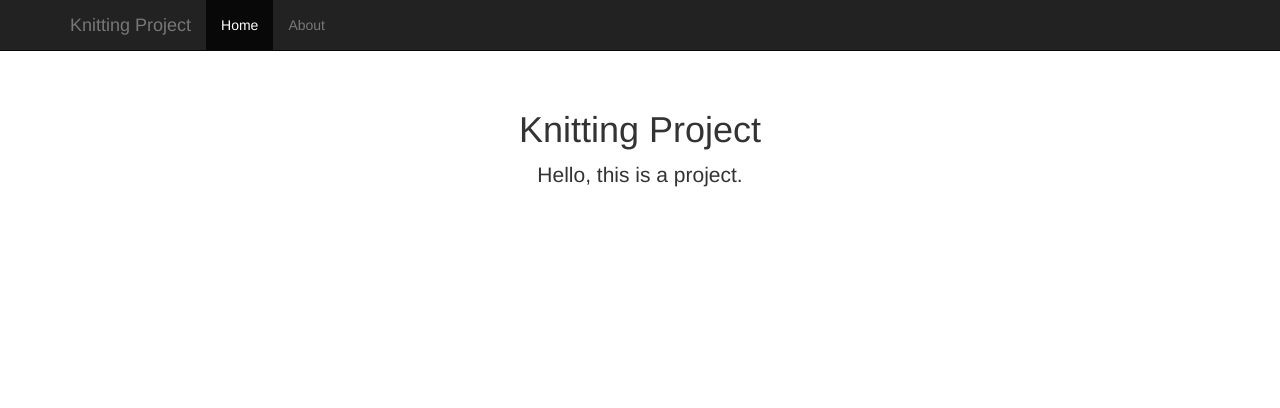
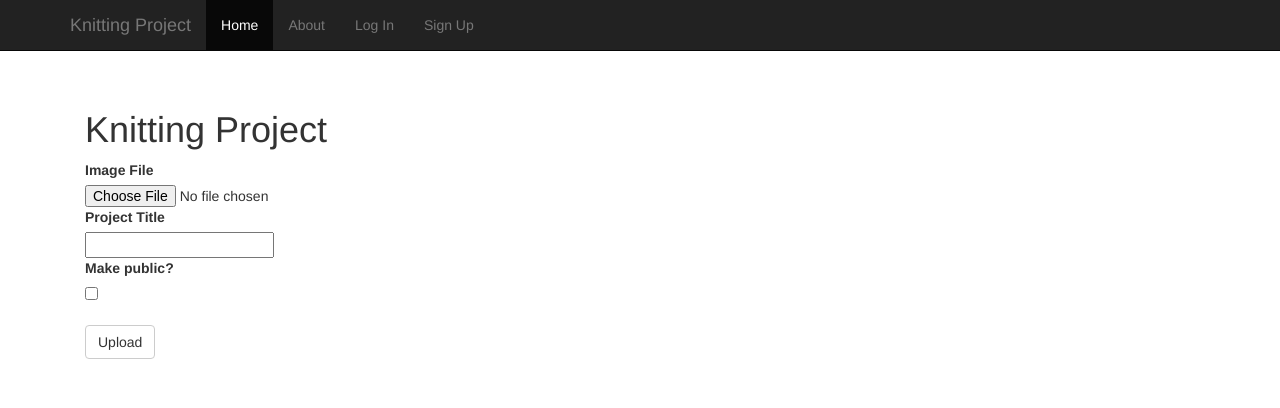
Before and after one commit to connienguyen/knitting, a Flask app: page /upload in a window 1280 px wide. Shown: the top 408 px of the page. Run offline with Flask 2, Linux system fonts and the light colour scheme; the visitor is signed in with stand-in values (Sample User, id 1); some libraries are stand-ins or nearby versions.

Commit message:
Upload file still not working properly.

```diff
--- a/project/app.py
+++ b/project/app.py
@@ -1,14 +1,18 @@
 import os
 import sqlite3
 from flask import g, Flask, session, render_template, flash, request, redirect, url_for
-from flask.ext.login import LoginManager, login_user, logout_user, login_required
-from models import User
+from flask.ext.login import LoginManager, current_user, login_user, logout_user, login_required
+from models import User, Project
 from models import db
 from werkzeug.contrib.fixers import ProxyFix
-from forms import RegistrationForm, LoginForm
+from werkzeug.utils import secure_filename
+from forms import RegistrationForm, LoginForm, UploadForm
+
+UPLOAD_FOLDER = '/var/www/connie.luperlabs.com/project/uploads/'
 
 app = Flask(__name__)
 app.secret_key = 'Super secret key'
+app.config['UPLOAD_FOLDER'] = UPLOAD_FOLDER
 
 login_manager = LoginManager()
 login_manager.init_app(app)
@@ -40,6 +44,8 @@
 
 @app.route("/login", methods=['GET', 'POST'])
 def login():
+    if current_user.is_authenticated():
+	return redirect(url_for('dashboard'))
     form = LoginForm(request.form)
     if request.method == 'POST' and form.validate():
 	login_user(form.user)
@@ -66,7 +72,9 @@
 @app.route("/dashboard")
 @login_required
 def dashboard():
-    return render_template('dashboard.html')
+    user_id = session.get('user_id')
+    projects = Project.query.filter_by(created_by=user_id).all()
+    return render_template('dashboard.html', projects=projects)
 
 @app.route("/tagged")
 def tagged():
@@ -76,9 +84,19 @@
 def project():
     return render_template('project.html')
 
-@app.route("/upload")
+@app.route("/upload", methods=['GET', 'POST'])
 def upload():
-    return render_template('upload.html')
+    form = UploadForm(request.form)
+    if request.method == 'POST' and form.validate():
+	image = request.files['file']
+	if file:
+	    filename = secure_filename(image.name)
+	    image_data = request.files[image.name].read()
+	    open(os.path.join(app.config['UPLOAD_FOLDER'], form.image.name), 'w').write(image_data)
+	    flash('You have uploaded a file')
+	    return redirect(url_for('dashboard'))
+	return render_template('upload.html', form = form)
+    return render_template('upload.html', form = form)
 
 app.wsgi_app = ProxyFix(app.wsgi_app)
 
--- a/project/forms.py
+++ b/project/forms.py
@@ -1,4 +1,4 @@
-from wtforms import Form, BooleanField, TextField, PasswordField, validators
+from wtforms import Form, BooleanField, FileField, TextField, PasswordField, validators
 from models import User
 
 class RegistrationForm(Form):
@@ -37,3 +37,9 @@
 
         self.user = user
 	return True
+
+class UploadForm(Form):
+    image = FileField('Image File', [
+	validators.Required()])
+    title = TextField('Project Title', [validators.Length(min=6, max=120)])
+    public = BooleanField('Make public?')
--- a/project/static/css/style.css
+++ b/project/static/css/style.css
@@ -3,5 +3,5 @@
 }
 .starter-template {
   padding: 40px 15px;
-  text-align: center;
+  text-align: left;
 }
--- a/project/templates/base.html
+++ b/project/templates/base.html
@@ -25,14 +25,17 @@
             <span class="icon-bar"></span>
             <span class="icon-bar"></span>
           </button>
-          <a class="navbar-brand" href="#">Knitting Project</a>
+          <a class="navbar-brand" href="{{url_for('index')}}">Knitting Project</a>
         </div>
         <div class="collapse navbar-collapse">
           <ul class="nav navbar-nav">
             <li class="active"><a href="#">Home</a></li>
             <li><a href="#about">About</a></li>
-	    {% if not session['logged_in'] %}
-            <li><a href="/signup">Sign Up</a></li>
+	    {% if current_user.is_authenticated() %}
+	    <li><a href="{{url_for('logout')}}">Log Out</a></li>
+            {% else %}
+	    <li><a href="{{url_for('login')}}">Log In</a></li>
+	    <li><a href="{{url_for('signup')}}">Sign Up</a></li>
 	    {% endif %}
           </ul>
         </div><!--/.nav-collapse -->
--- a/project/templates/upload.html
+++ b/project/templates/upload.html
@@ -1,5 +1,12 @@
 {% extends "base.html" %}
+{% from "_formhelpers.html" import render_field %}
 {% block content %}
-<p class="lead"> Hello, this is a project. </p>
-
+    <form method=post action="{{url_for('upload')}}" enctype="multipart/form-data">
+        <dl>
+            {{ render_field(form.image) }}
+            {{ render_field(form.title) }}
+	    {{ render_field(form.public) }}
+        </dl>
+        <p><input type=submit class="btn btn-default" value="Upload">
+    </form>
 {% endblock %}
```
Also changed, not shown: project/templates/dashboard.html (+9 -2 lines), 1 other file.
